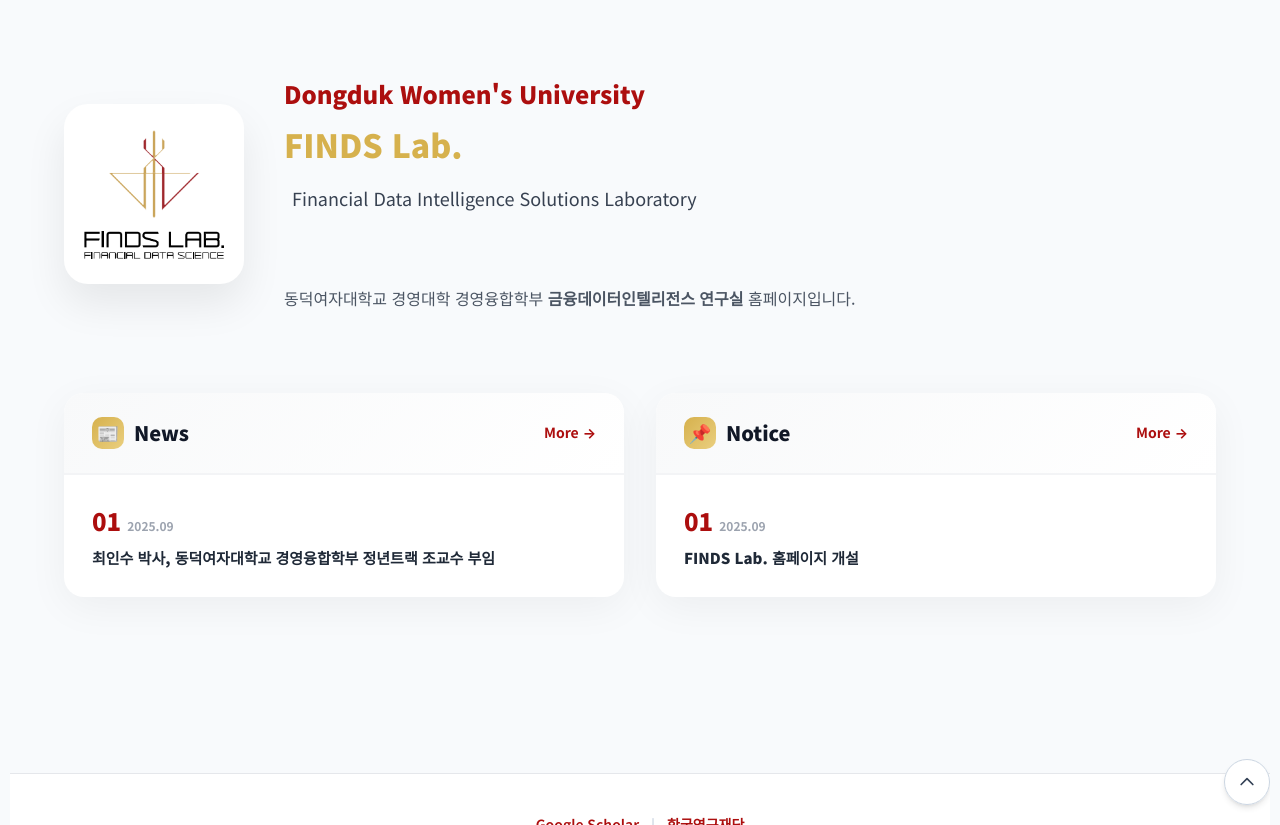
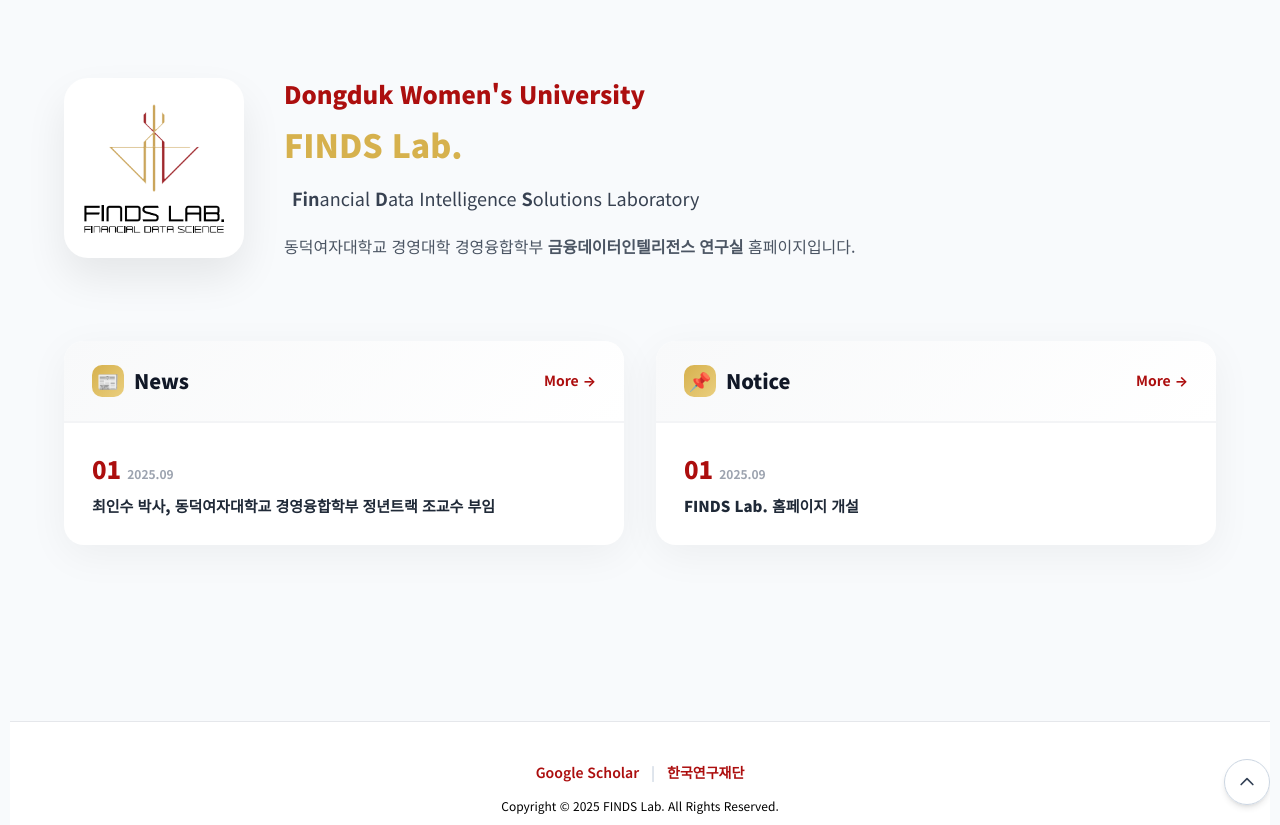
Before and after one commit to FinDS-Lab/site, a Jekyll site: the page built from index.md, in a window 1280 px wide and 900 px high, scrolled down 527 px, cut to the strip 75-900 px from the top of the window. Built offline with Jekyll 4.4.1, drawn with Linux system fonts in a browser that asks for light colours; nearby versions of some CDN libraries.

Commit message:
Update index.md

```diff
--- a/index.md
+++ b/index.md
@@ -362,15 +362,15 @@
     <h3 class="keep-words">
       <span class="lab-name keep-words">FINDS Lab.</span><br>
       <span class="lab-full keep-words">
-        Financial Data Intelligence Solutions Laboratory
+        <b>Fin</b>ancial <b>D</b>ata Intelligence <b>S</b>olutions Laboratory
       </span>
     </h3>
-    <br><br>
     <p class="description keep-words">
       동덕여자대학교 경영대학 경영융합학부 <b>금융데이터인텔리전스 연구실</b> 홈페이지입니다.
     </p>
   </div>
 </section>
+
 
 <!-- News & Notice Section -->
 <section class="updates-section">
```
